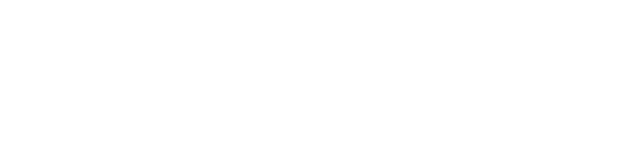
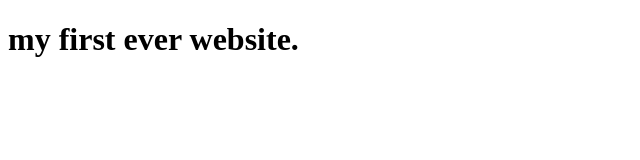
Before and after one commit to Ariful2634/myfirstweb, a plain HTML site: page index.html in a window 1280 px wide. Shown: the whole page, without its empty margins (0-640 px from the left). Drawn offline with Linux system fonts and the light colour scheme.

Commit message:
h1 tag added

```diff
--- a/index.html
+++ b/index.html
@@ -7,6 +7,6 @@
     <title>Document</title>
 </head>
 <body>
-
+    <h1>my first ever website.</h1>
 </body>
 </html>
```
